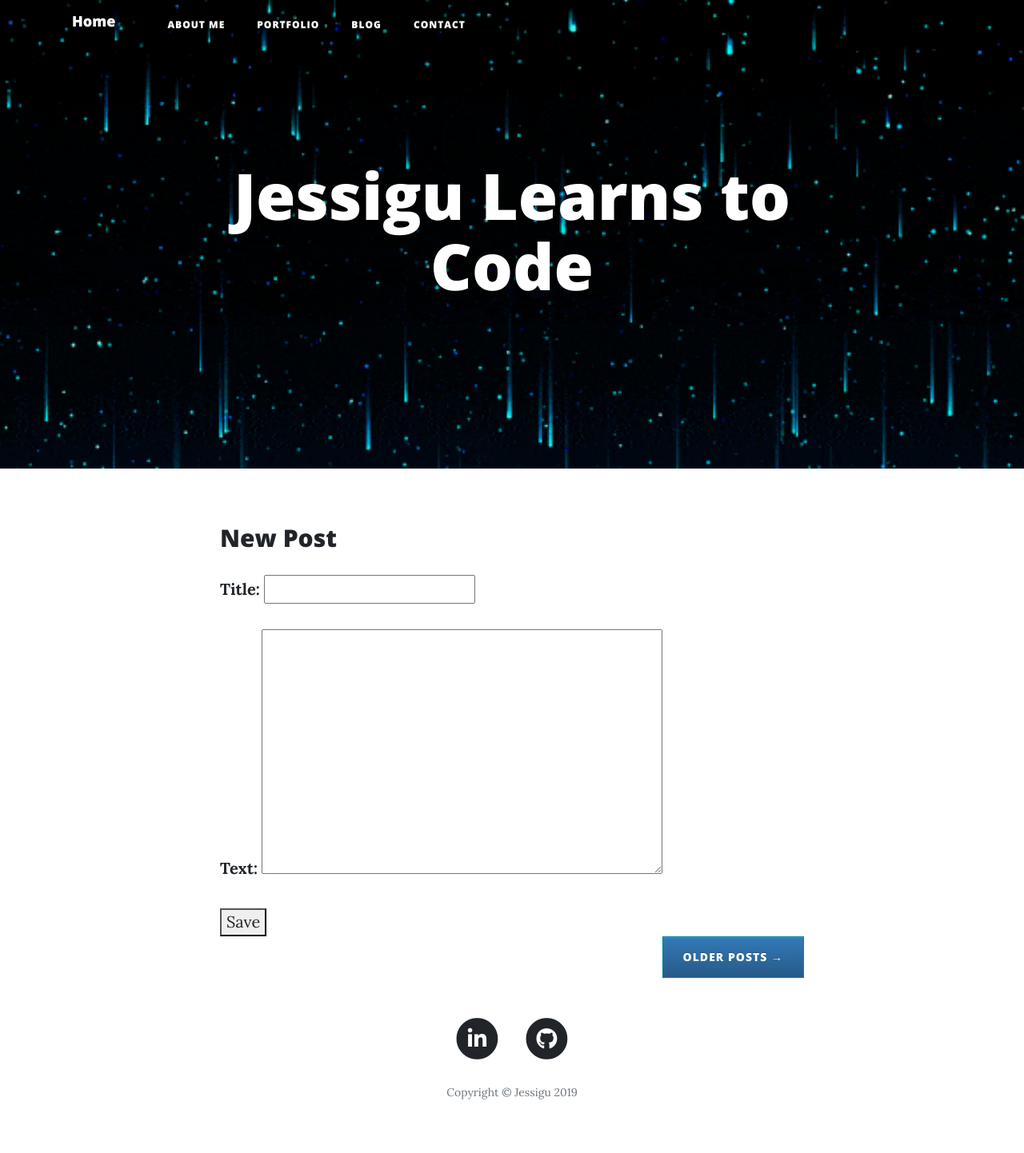
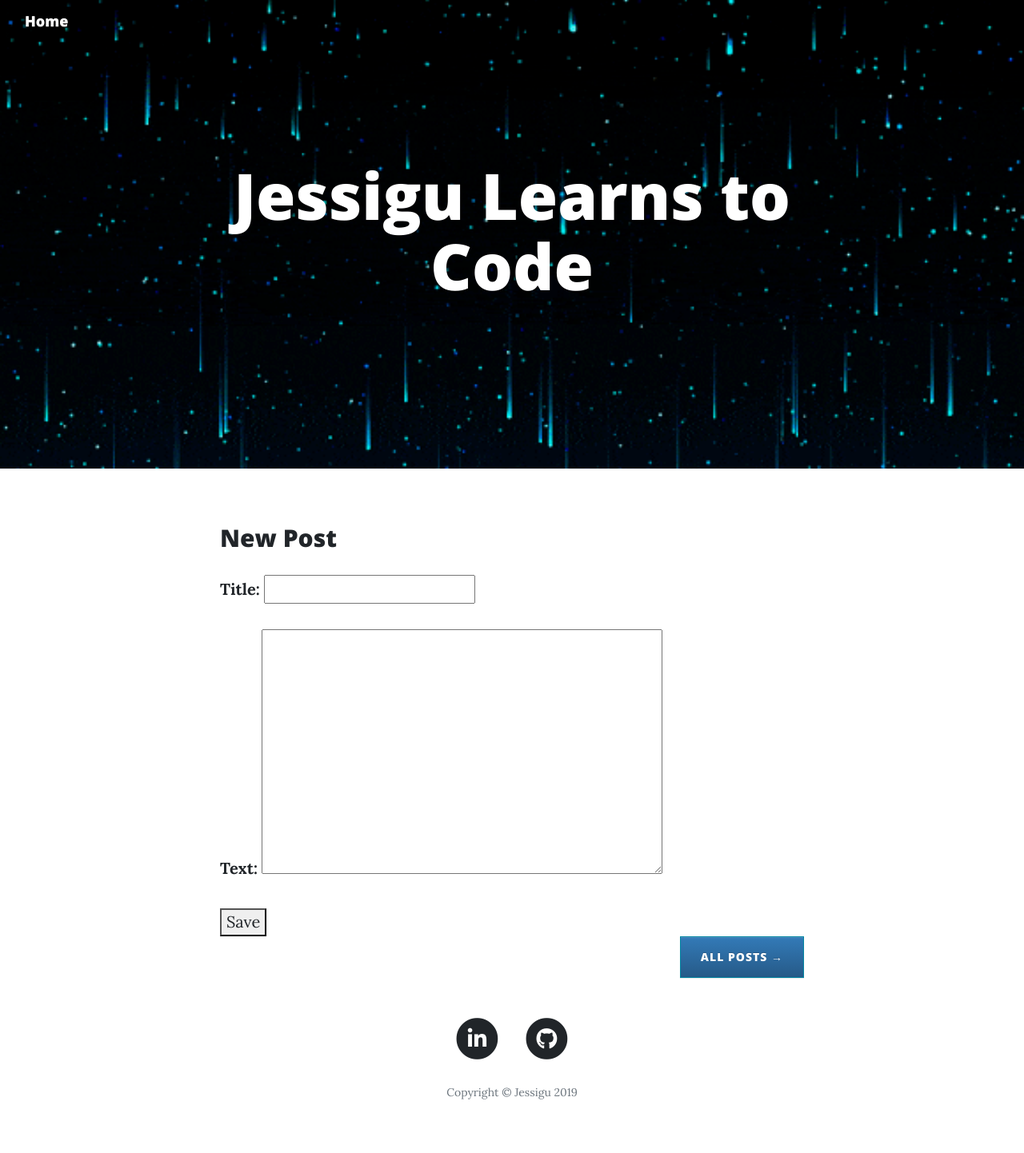
Before and after one commit to jessigu/my-first-blog, a Django app: page /post/new/ in a window 1280 px wide. Shown: the whole page at 80% size. Run offline with Django 3.2, Linux system fonts and the light colour scheme; some libraries are stand-ins or nearby versions.

Commit message:
remove full nav bar and posts listed in created date order

```diff
--- a/blog/templates/blog/base.html
+++ b/blog/templates/blog/base.html
@@ -29,12 +29,12 @@
 
   <!-- Navigation -->
   <nav class="navbar navbar-expand-lg navbar-light fixed-top" id="mainNav">
-    <div class="container">
-      <a class="navbar-brand" href="index.html">Home</a>
+    <!-- <div class="container"> -->
+      <a class="navbar-brand" href="base.html">Home</a>
       <button class="navbar-toggler navbar-toggler-right" type="button" data-toggle="collapse" data-target="#navbarResponsive" aria-controls="navbarResponsive" aria-expanded="false" aria-label="Toggle navigation">Home
         <i class="fas fa-bars"></i>
       </button>
-      <div class="collapse navbar-collapse" id="navbarResponsive">
+      <!-- <div class="collapse navbar-collapse" id="navbarResponsive">
         <ul class="navbar-nav ml-auto">
           <li class="nav-item">
             <a class="nav-link" href="index.html">About Me</a>
@@ -49,8 +49,8 @@
             <a class="nav-link" href="contact.html">Contact</a>
           </li>
         </ul>
-      </div>
-    </div>
+      </div> -->
+    <!-- </div> -->
   </nav>
 
   <!-- Page Header -->
@@ -79,7 +79,7 @@
         {% endif %}
         <!-- Pager -->
         <div class="clearfix">
-          <a class="btn btn-primary float-right" href="#">Older Posts &rarr;</a>
+          <a class="btn btn-primary float-right" href="#">All Posts &rarr;</a>
         </div>
       </div>
     </div>
--- a/blog/templates/blog/post_detail.html
+++ b/blog/templates/blog/post_detail.html
@@ -2,9 +2,9 @@
 
 {% block content %}
     <div class="post">
-        {% if post.published_date %}
+        {% if post.created_date %}
             <div class="post-meta">
-                {{ post.published_date }}
+                {{ post.created_date }}
                 {% if user.is_authenticated %}
                 <a class="btn btn-default float-right" href="{% url 'post_edit' pk=post.pk %}"><span class="glyphicon glyphicon-pencil"></span></a>
                 {% endif %}
--- a/blog/templates/blog/post_list.html
+++ b/blog/templates/blog/post_list.html
@@ -10,7 +10,7 @@
       </h2>
     </a>
     <p class="post-meta">
-      {{ post.published_date }}</p>
+      {{ post.created_date }}</p>
       <p>{{ post.text|truncatewords:25 }}</p>
   </div><hr>
   {% endfor %}
--- a/blog/views.py
+++ b/blog/views.py
@@ -7,7 +7,7 @@ from django.shortcuts import redirect
 
 # Create your views here.
 def post_list(request):
-    posts = Post.objects.filter(published_date__lte=timezone.now()).order_by('-published_date')
+    posts = Post.objects.filter(created_date__lte=timezone.now()).order_by('-created_date')
     return render(request, 'blog/post_list.html', {'posts': posts})
 
 def post_detail(request, pk):
```
Also changed, not shown: README.md.
